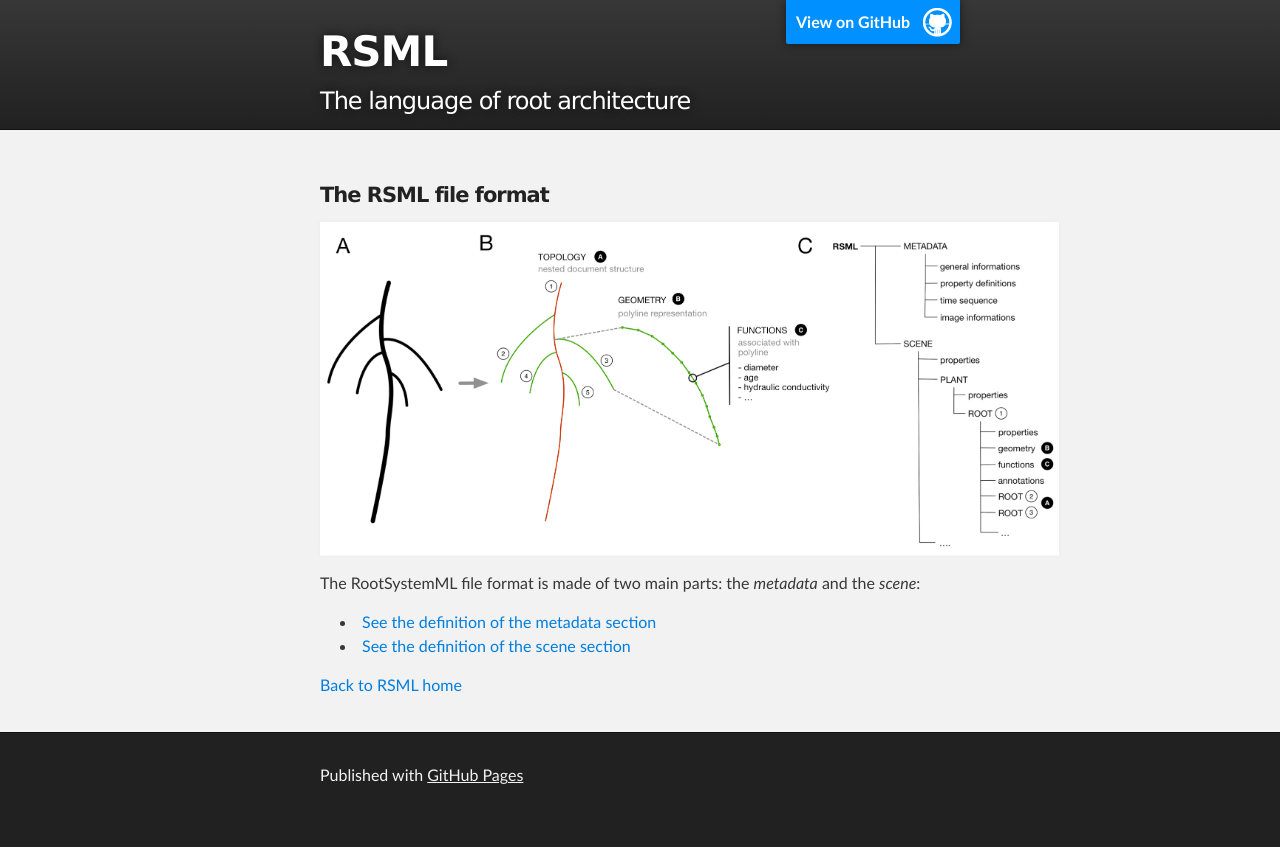
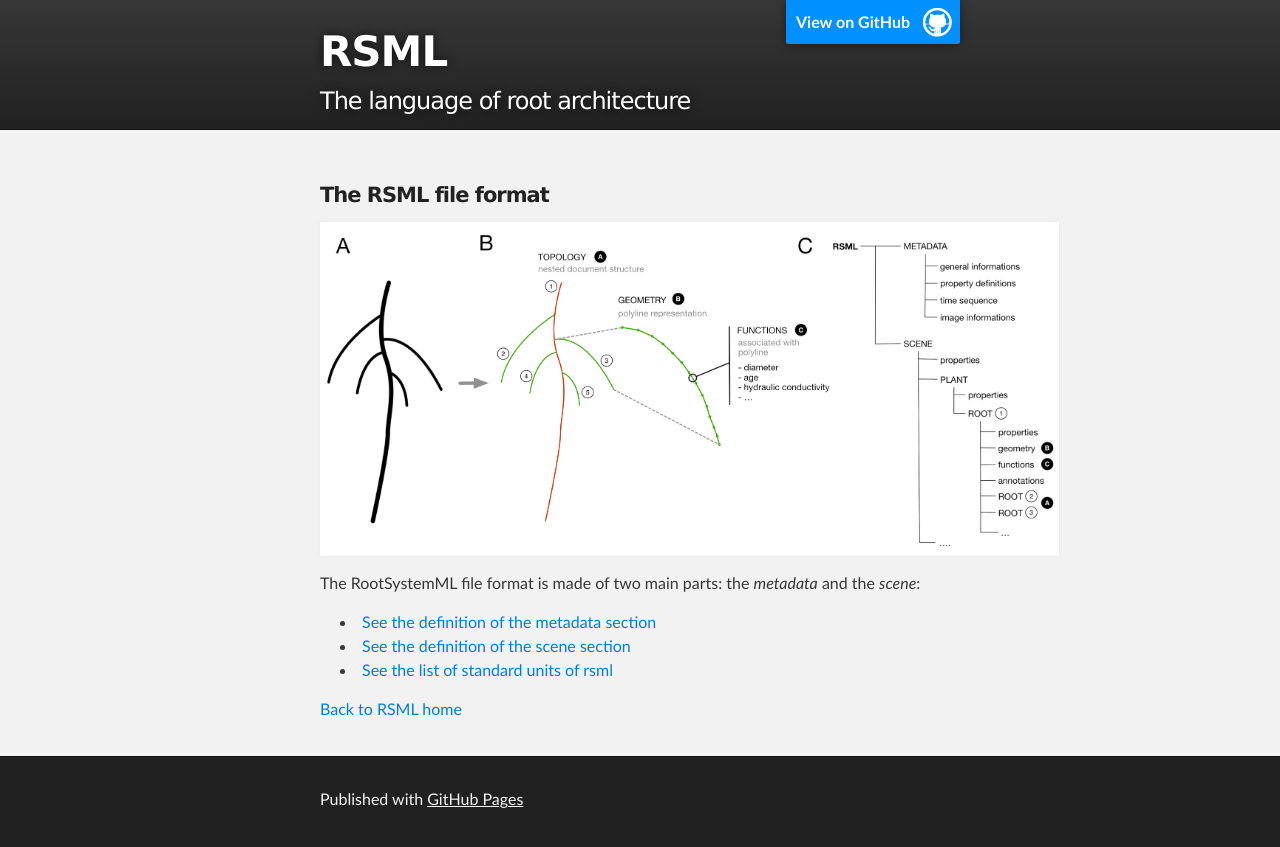
Before and after one commit to RootSystemML/RootSystemML.github.io, a Jekyll site: the page built from format/index.md, in a window 1280 px wide. Shown: the top 847 px of the page. Built offline with Jekyll 4.4.1, drawn with Linux system fonts in a browser that asks for light colours.

Commit message:
format/units and internal links

```diff
--- a/format/index.md
+++ b/format/index.md
@@ -11,5 +11,6 @@ The RootSystemML file format is made of two main parts: the *metadata* and the *
 
  - [See the definition of the metadata section](metadata)
  - [See the definition of the scene section](scene)
+ - [See the list of standard units of rsml](units)
 
 [Back to RSML home](../index)
```
Also changed, not shown: format/units.md (+3 -0 lines).
